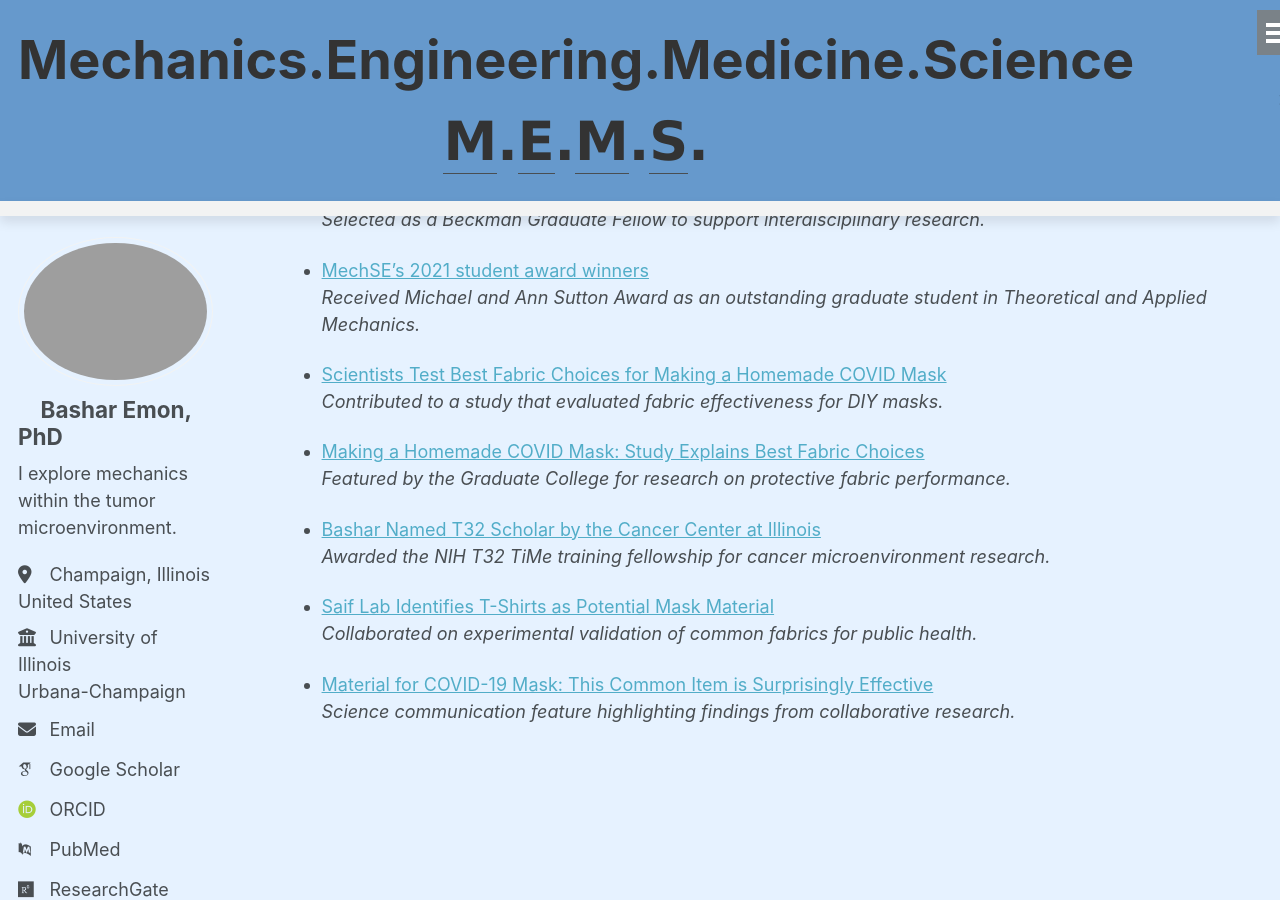
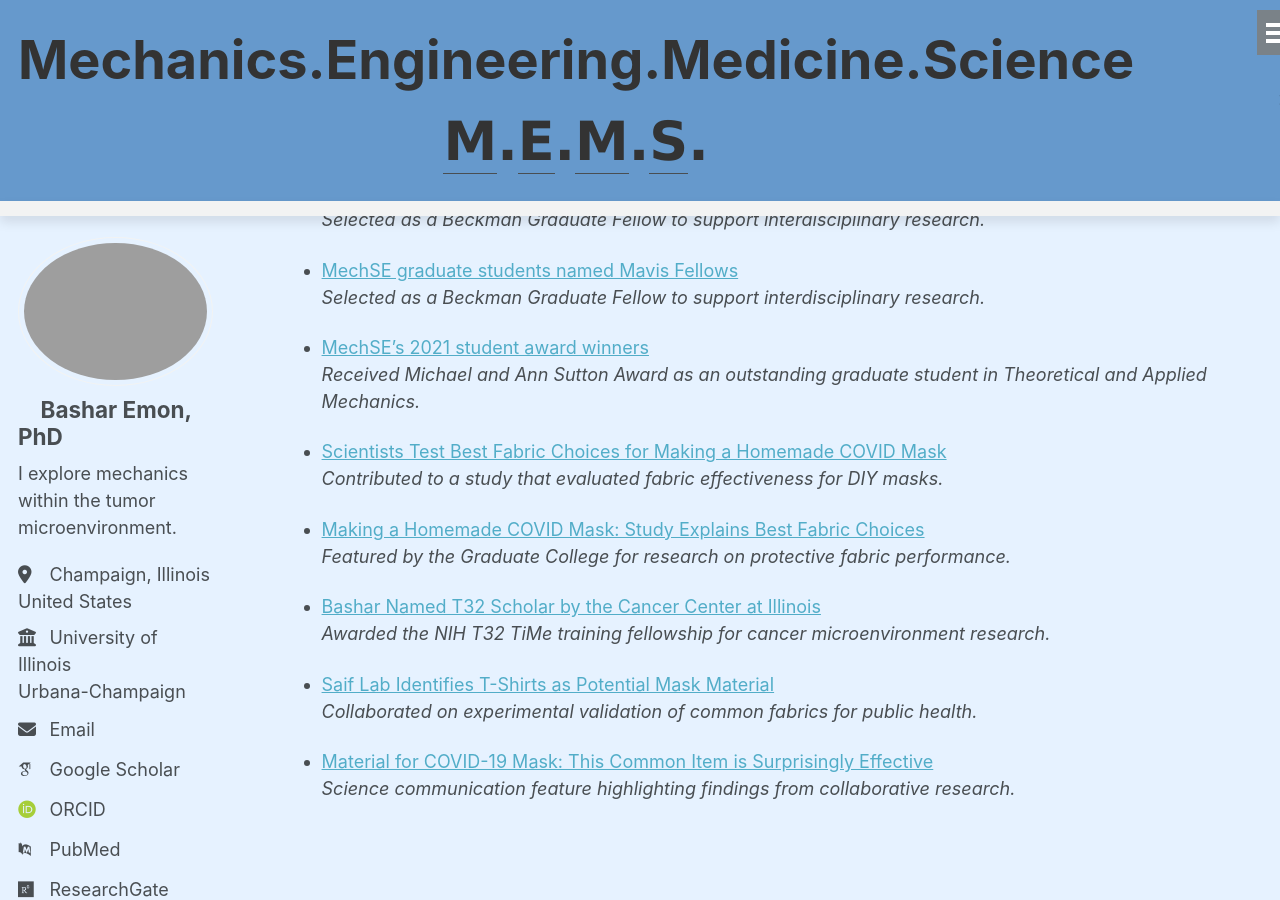
Before and after one commit to BasharEmon/BasharEmon.github.io, a Jekyll site: the page built from _portfolio/Media and News.md, in a window 1280 px wide and 900 px high, scrolled down 408 px. Built offline with Jekyll 4.4.1, drawn with Linux system fonts in a browser that asks for light colours; some web fonts are replaced.

Commit message:
Update Media and News.md

```diff
--- a/_portfolio/Media and News.md
+++ b/_portfolio/Media and News.md
@@ -19,6 +19,9 @@ author_profile: true
 - [Seven Students Win 2021 Beckman Institute Graduate Fellowships](https://beckman.illinois.edu/about/news/article/2021/04/28/seven-students-win-2021-beckman-institute-graduate-fellowships)
   *Selected as a Beckman Graduate Fellow to support interdisciplinary research.*
 
+- [MechSE graduate students named Mavis Fellows]([https://beckman.illinois.edu/about/news/article/2021/04/28/seven-students-win-2021-beckman-institute-graduate-fellowships](https://mechse.illinois.edu/news/mechse-graduate-students-named-mavis-fellows))
+  *Selected as a Beckman Graduate Fellow to support interdisciplinary research.*
+
 - [MechSE's 2021 student award winners](https://mechse.illinois.edu/news/33958)
   *Received Michael and Ann Sutton Award as an outstanding graduate student in Theoretical and Applied Mechanics.*
 
```
